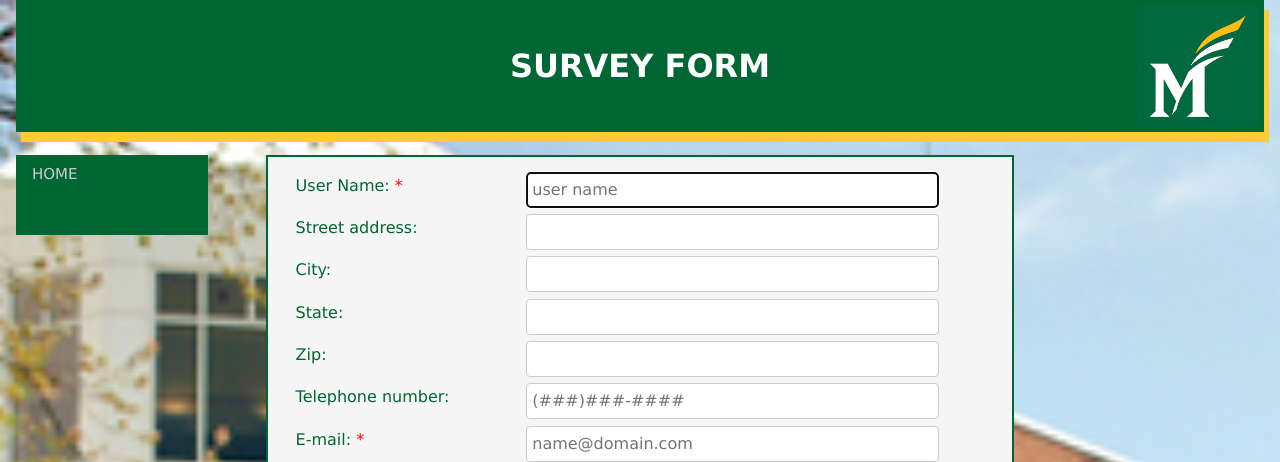
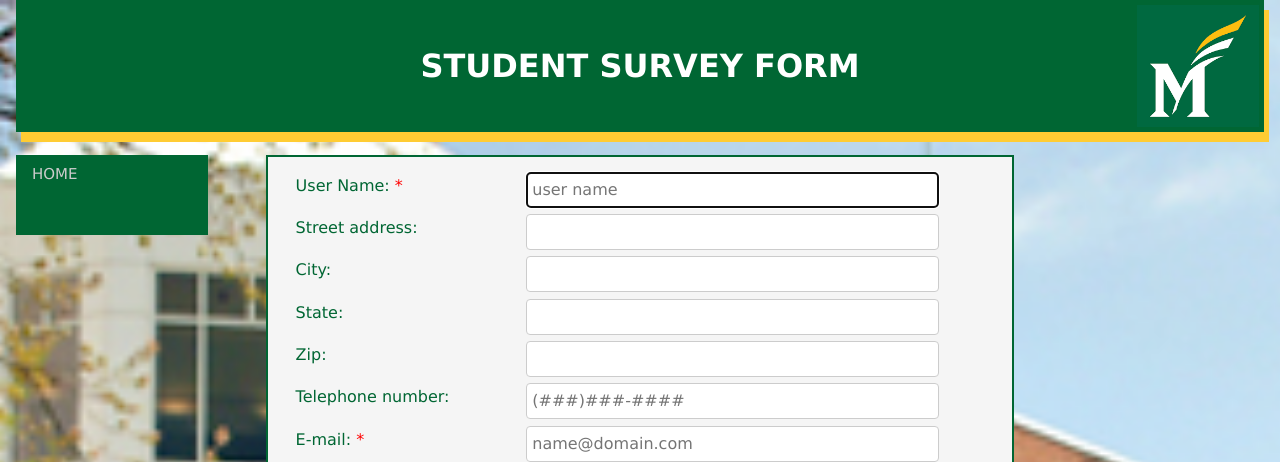
Before and after one commit to alkaajit/SWE645-group-project, a plain HTML site: page WebContent/index.html in a window 1280 px wide. Shown: the top 462 px of the page. Drawn offline with nearby package versions, Linux system fonts and the light colour scheme.

Commit message:
Update index.html

```diff
--- a/WebContent/index.html
+++ b/WebContent/index.html
@@ -136,7 +136,7 @@
 
             <!--Survey Form-->
             <div class="container-header">
-                <p><strong>Survey Form</strong></p>
+                <p><strong>Student Survey Form</strong></p>
             </div>
 
             <br />
```
